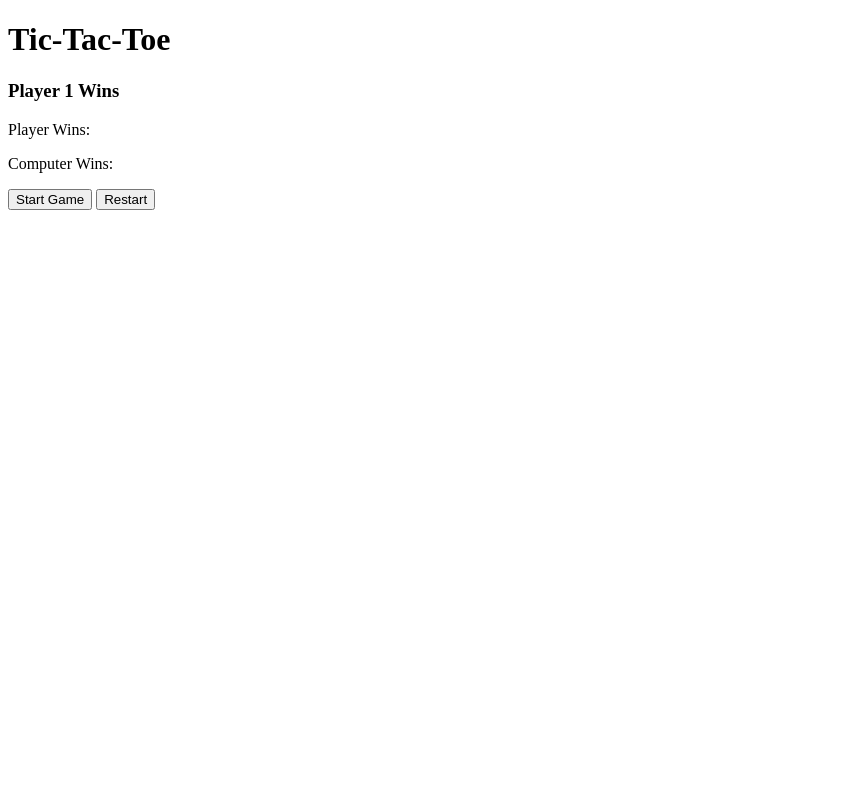
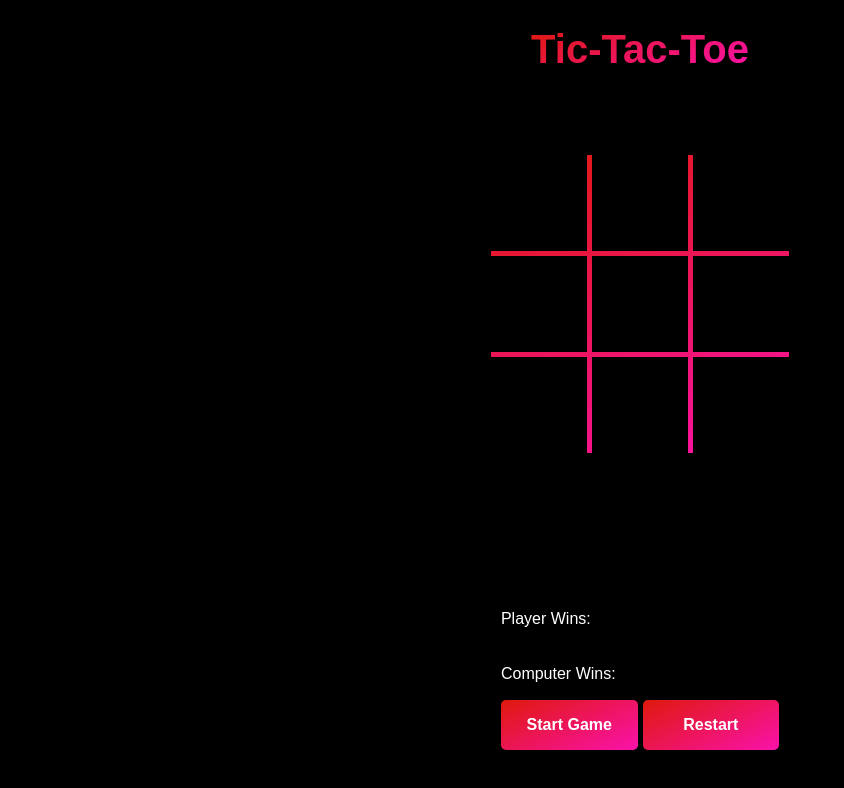
Before and after one commit to rustyff12/tic-tac-toe, a plain HTML site: page index.html in a window 1280 px wide. Shown: the whole page, without its empty margins (0-844 px from the left). Drawn offline with Linux system fonts and the light colour scheme.

Commit message:
directory structure change

```diff
--- a/index.html
+++ b/index.html
@@ -4,10 +4,10 @@
         <meta charset="UTF-8" />
         <meta name="viewport" content="width=device-width, initial-scale=1.0" />
         <title>Tic-Tac-Toe</title>
+        <link rel="stylesheet" href="./public/main.css" />
+        <script src="./public/tic-tac-toe.js"></script>
+    </head>
 
-        <link rel="stylesheet" href="./assets/css/main.css" />
-        <script type="module" src="./assets/js/index.js"></script>
-    </head>
     <body>
         <div class="body-container">
             <h1>Tic-Tac-Toe</h1>
--- /dev/null
+++ b/public/main.css
@@ -0,0 +1,228 @@
+/* CSS RESET by Andy Bell */
+/* Box sizing rules */
+*,
+*::before,
+*::after {
+    box-sizing: border-box;
+}
+
+/* Prevent font size inflation */
+html {
+    -moz-text-size-adjust: none;
+    -webkit-text-size-adjust: none;
+    text-size-adjust: none;
+}
+
+/* Remove default margin in favour of better control in authored CSS */
+body,
+h1,
+h2,
+h3,
+h4,
+p,
+figure,
+blockquote,
+dl,
+dd {
+    margin-block-end: 0;
+}
+
+/* Remove list styles on ul, ol elements with a list role, which suggests default styling will be removed */
+ul[role="list"],
+ol[role="list"] {
+    list-style: none;
+}
+
+/* Set core body defaults */
+body {
+    min-height: 100vh;
+    line-height: 1.5;
+}
+
+/* Set shorter line heights on headings and interactive elements */
+h1,
+h2,
+h3,
+h4,
+button,
+input,
+label {
+    line-height: 1.1;
+}
+
+/* Balance text wrapping on headings */
+h1,
+h2,
+h3,
+h4 {
+    text-wrap: balance;
+}
+
+/* A elements that don't have a class get default styles */
+a:not([class]) {
+    text-decoration-skip-ink: auto;
+    color: currentColor;
+}
+
+/* Make images easier to work with */
+img,
+picture {
+    max-width: 100%;
+    display: block;
+}
+
+/* Inherit fonts for inputs and buttons */
+input,
+button,
+textarea,
+select {
+    font: inherit;
+}
+
+/* Make sure textareas without a rows attribute are not tiny */
+textarea:not([rows]) {
+    min-height: 10em;
+}
+
+/* Anything that has been anchored to should have extra scroll margin */
+:target {
+    scroll-margin-block: 5ex;
+}
+
+/* Main CSS */
+:root {
+    --clr-black: #000;
+    --clr-white: #fff;
+    --clr-main-bg: rgb(223, 25, 12);
+    --clr-main: linear-gradient(
+        155deg,
+        rgba(223, 25, 12, 1) 0%,
+        rgba(250, 18, 171, 1) 100%
+    );
+}
+
+body {
+    background: var(--clr-black);
+    font-family: Arial, Helvetica, sans-serif;
+    padding: 0;
+    margin: 0;
+    height: 100svh;
+    max-height: 100svh;
+    max-width: 100%;
+}
+
+.body-container {
+    margin: 0 auto;
+    height: 95svh;
+    width: 90vw;
+    display: flex;
+    flex-direction: column;
+    align-items: center;
+    justify-content: space-between;
+}
+
+.body-container h1 {
+    background: var(--clr-main);
+    -webkit-background-clip: text;
+    color: transparent;
+    font-size: 2.5rem;
+}
+
+.game-grid-container {
+    width: 70%;
+    aspect-ratio: 1/1;
+    max-width: 300px;
+    margin: 0 auto;
+    display: grid;
+    grid-template-columns: repeat(3, 1fr);
+    grid-template-rows: repeat(3, 1fr);
+    background: var(--clr-main);
+    gap: 5px;
+    border: 1px solid var(--clr-black);
+}
+.grid-section {
+    width: 100%;
+    height: 100%;
+    background: var(--clr-black);
+    /* border: 2px solid var(--clr-black); */
+}
+#grid-1 {
+    grid-area: 1 / 1 / 2 / 2;
+}
+#grid-2 {
+    grid-area: 1 / 2 / 2 / 3;
+}
+#grid-3 {
+    grid-area: 1 / 3 / 2 / 4;
+}
+#grid-4 {
+    grid-area: 2 / 1 / 3 / 2;
+}
+#grid-5 {
+    grid-area: 2 / 2 / 3 / 3;
+}
+#grid-6 {
+    grid-area: 2 / 3 / 3 / 4;
+}
+#grid-7 {
+    grid-area: 3 / 1 / 4 / 2;
+}
+#grid-8 {
+    grid-area: 3 / 2 / 4 / 3;
+}
+#grid-9 {
+    grid-area: 3 / 3 / 4 / 4;
+}
+
+.game-buttons {
+    margin-bottom: 10px;
+    display: grid;
+    grid-template-columns: repeat(2, 1fr);
+    grid-template-rows: repeat(4, 1fr);
+    gap: 5px;
+}
+
+.winner {
+    color: var(--clr-white);
+    text-align: center;
+    grid-area: 1 / 1 / 2 / 3;
+}
+
+.hidden {
+    display: none;
+}
+
+.player-wins {
+    grid-area: 2 / 1 / 3 / 3;
+}
+.computer-wins {
+    grid-area: 3 / 1 / 4 / 3;
+}
+.start-game {
+    grid-area: 4 / 1 / 5 / 2;
+}
+.restart-game {
+    grid-area: 4 / 2 / 5 / 3;
+}
+.game-buttons p {
+    color: var(--clr-white);
+}
+
+.game-buttons button {
+    background: var(--clr-main);
+    color: var(--clr-white);
+    border: none;
+    border-radius: 5px;
+    padding: 0.8rem 1.6rem;
+    font-size: 1rem;
+    font-weight: 700;
+}
+.game-buttons button:hover {
+    background: var(--clr-main);
+    color: var(--clr-white);
+    border: none;
+    border-radius: 5px;
+    padding: 0.8rem 1.6rem;
+    font-size: 1rem;
+    font-weight: 700;
+}
--- /dev/null
+++ b/public/tic-tac-toe.js
@@ -0,0 +1 @@
+// Your code here
```
Also changed, not shown: app.js (added, +68 -0 lines), public/tic-tac-toe-game.svg (added), 1 other file.
